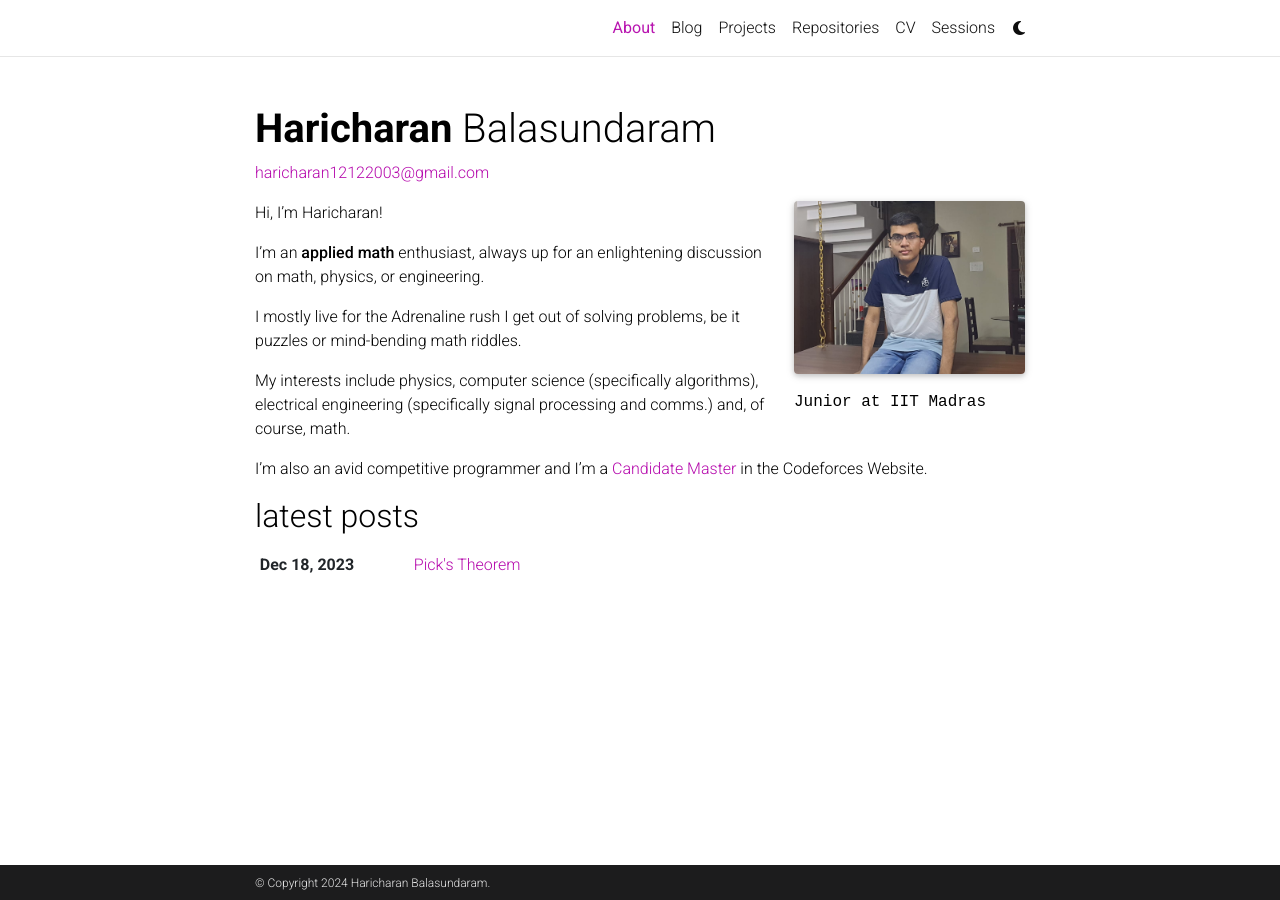
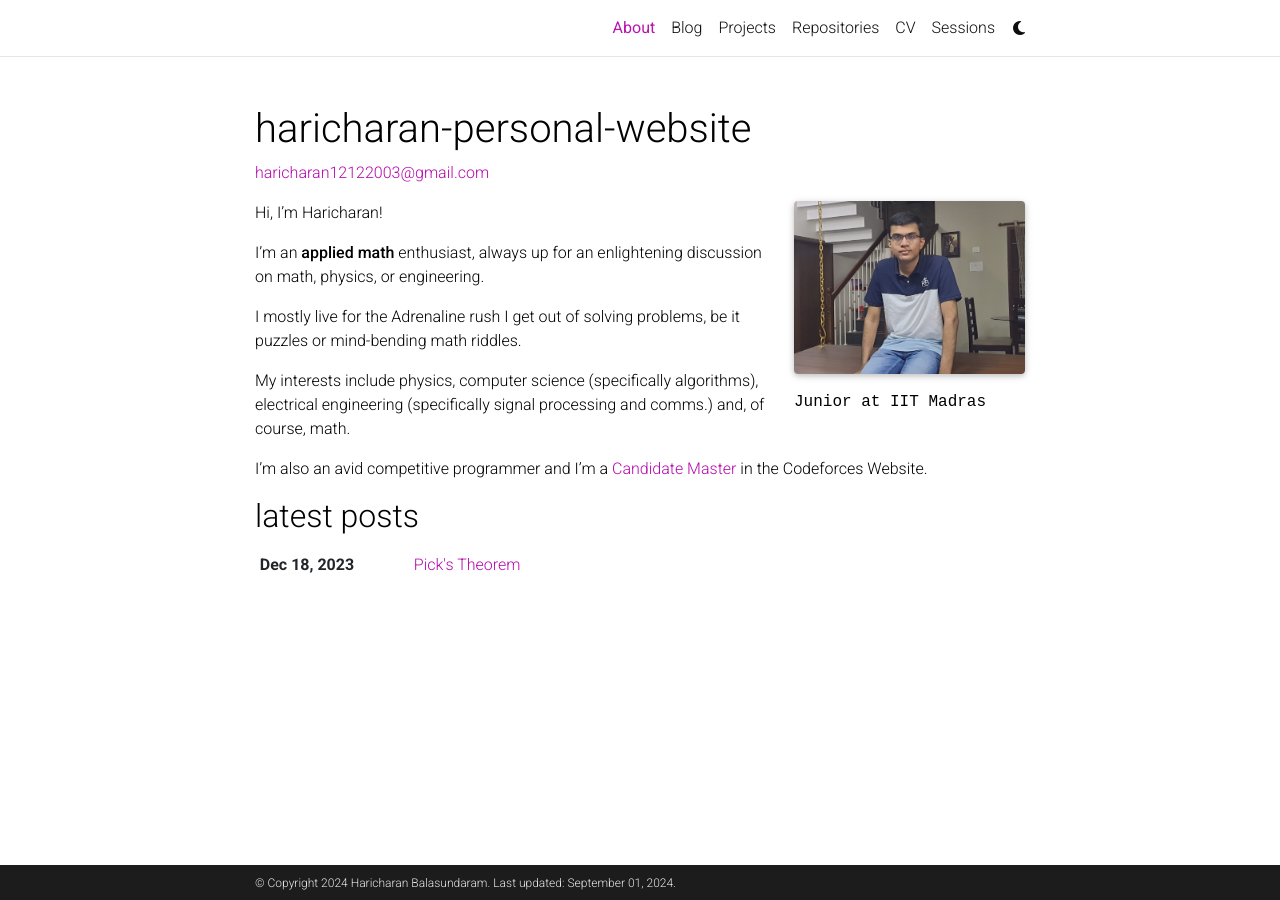
Before and after one commit to Haricharan1212/Haricharan1212.github.io, a Jekyll site: the page built from _pages/about.md, in a window 1280 px wide. Built offline with Jekyll 4.4.1, drawn with Linux system fonts in a browser that asks for light colours; full-size pictures stand in for the smaller copies a plugin makes; comment, search, counter and statistics services are not loaded; a style sheet for code colours, icons or effects is not loaded; some of the changed lines change nothing that is shown.

Commit message:
edited _config.yml

```diff
--- a/_config.yml
+++ b/_config.yml
@@ -2,7 +2,7 @@
 # Site settings
 # -----------------------------------------------------------------------------
 
-title: blank # the website title (if blank, full name will be used instead)
+title: haricharan-personal-website # the website title (if blank, full name will be used instead)
 first_name: Haricharan
 middle_name:
 last_name: Balasundaram
@@ -10,14 +10,14 @@
 description:
 footer_text:
 
-keywords: jekyll, jekyll-theme, academic-website, portfolio-website  # add your own keywords or leave empty
+keywords: academic-website, science-blog
 
-lang: en # the language of your site (for example: en, fr, cn, ru, etc.)
+lang: en
 icon: ⚛️  # the emoji used as the favicon (alternatively, provide image name in /assets/img/)
 
 url: https://haricharan1212.github.io/ # the base hostname & protocol for your site
 baseurl:  # the subpath of your site, e.g. /blog/
-last_updated: false # set to true if you want to display last updated in the footer
+last_updated: true # set to true if you want to display last updated in the footer
 impressum_path:  # set to path to include impressum link in the footer, use the same path as permalink in a page, helps to conform with EU GDPR
 
 # -----------------------------------------------------------------------------
@@ -28,9 +28,9 @@
 repo_theme_light: default       # https://github.com/anuraghazra/github-readme-stats/blob/master/themes/README.md
 repo_theme_dark: dark           # https://github.com/anuraghazra/github-readme-stats/blob/master/themes/README.md
 repo_trophies:
-  enabled: true
-  theme_light: flat    # https://github.com/ryo-ma/github-profile-trophy
-  theme_dark: gitdimmed  # https://github.com/ryo-ma/github-profile-trophy
+  enabled: false
+  # theme_light: flat    # https://github.com/ryo-ma/github-profile-trophy
+  # theme_dark: gitdimmed  # https://github.com/ryo-ma/github-profile-trophy
 
 # -----------------------------------------------------------------------------
 # RSS Feed
@@ -152,34 +152,29 @@
 # If you have blog posts published on medium.com or other external sources,
 # you can display them in your blog by adding a link to the RSS feed.
 external_sources:
-  # - name: Google Blog
+  # - name: T5E
   #   posts:
-  #     - url: https://blog.google/technology/ai/google-gemini-update-flash-ai-assistant-io-2024/
-  #     - published_date: 2024-05-14
+  #     https://www.t5eiitm.org/author/ep21b015smail-iitm-ac-in/feed/
 
 # -----------------------------------------------------------------------------
 # Collections
 # -----------------------------------------------------------------------------
 
 collections:
-  news:
-    defaults:
-      layout: post
-    output: true
-    permalink: /news/:path/
+  # news:
+  #   defaults:
+  #     layout: post
+  #   output: true
+  #   permalink: /news/:path/
   projects:
     output: true
     permalink: /projects/:path/
 
 announcements:
-  enabled: true
-  scrollable: true # adds a vertical scroll bar if there are more than 3 news items
-  limit: 5 # leave blank to include all the news in the `_news` folder
+  enabled: false
 
 latest_posts:
-  enabled: true
-  scrollable: true # adds a vertical scroll bar if there are more than 3 new posts items
-  limit: 3 # leave blank to include all the blog posts
+  enabled: false
 
 # -----------------------------------------------------------------------------
 # Jekyll settings
@@ -274,59 +269,12 @@
 # Jekyll Scholar
 # -----------------------------------------------------------------------------
 
-scholar:
-
-  last_name: [Einstein]
-  first_name: [Albert, A.]
-
-  style: apa
-  locale: en
-
-  source: /_bibliography/
-  bibliography: papers.bib
-  bibliography_template: bib
-  # Note: if you have latex math in your bibtex, the latex filter
-  # preprocessing may conflict with MathJAX if the latter is enabled.
-  # See https://github.com/alshedivat/al-folio/issues/357.
-  bibtex_filters: [latex, smallcaps, superscript]
-
-  replace_strings: true
-  join_strings: true
-
-  details_dir: bibliography
-  details_layout: bibtex.html
-  details_link: Details
-
-  query: "@*"
-  group_by: year
-  group_order: descending
-
-# Display different badges withs stats for your publications
-enable_publication_badges:
-  altmetric: true # Altmetric badge (https://www.altmetric.com/products/altmetric-badges/)
-  dimensions: true # Dimensions badge (https://badge.dimensions.ai/)
-
-# Filter out certain bibtex entry keywords used internally from the bib output
-filtered_bibtex_keywords: [abbr, abstract, arxiv, bibtex_show, html, pdf, selected, supp, blog, code, poster, slides, website, preview, altmetric]
-
-# Maximum number of authors to be shown for each publication (more authors are visible on click)
-max_author_limit: 3  # leave blank to always show all authors
-more_authors_animation_delay: 10  # more authors are revealed on click using animation; smaller delay means faster animation
-
-# Enables publication thumbnails. If disabled, none of the publications will display thumbnails, even if specified in the bib entry.
-enable_publication_thumbnails: true
-
-# -----------------------------------------------------------------------------
-# Jekyll Link Attributes
-# -----------------------------------------------------------------------------
-
 # These are the defaults
 external_links:
   enabled: true
   rel: external nofollow noopener
   target: _blank
   exclude:
-
 
 # -----------------------------------------------------------------------------
 # Responsive WebP Images
@@ -361,7 +309,7 @@
 # Optional Features
 # -----------------------------------------------------------------------------
 
-enable_google_analytics:    false  # enables google analytics
+enable_google_analytics:    true  # enables google analytics
 enable_cronitor_analytics: false  # enables cronitor RUM analytics
 enable_google_verification: false  # enables google site verification
 enable_bing_verification:   false  # enables bing site verification
```
